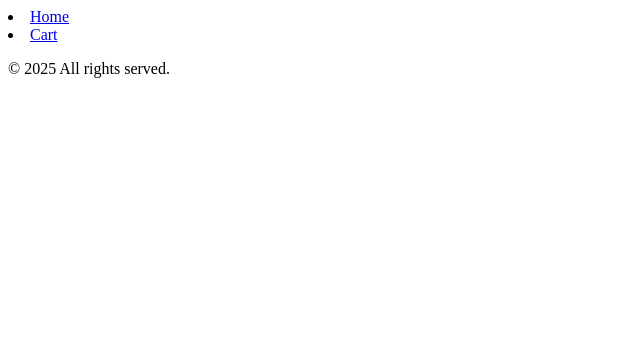
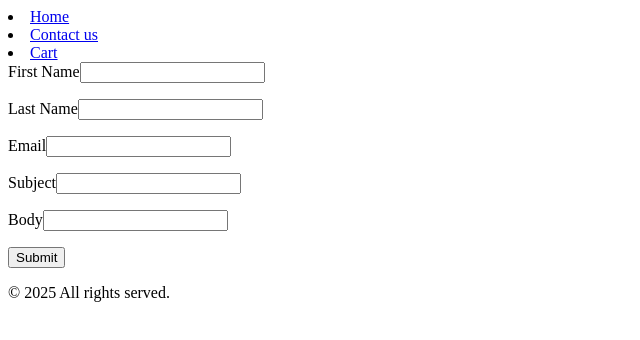
Before and after one commit to gydalo/Online-Store, a React (Vite) app: page /contact in a window 1280 px wide. Shown: the top 340 px of the page, without its empty margins (0-640 px from the left). Built offline with nearby package versions, Linux system fonts and the light colour scheme.

Commit message:
Contact Form

```diff
--- a/src/App.jsx
+++ b/src/App.jsx
@@ -4,6 +4,7 @@ import { BrowserRouter as Router, Routes, Route } from "react-router-dom";
 import Home from "./components/Home";
 import Product from "./components/Product/Product.jsx";
 import Cart from "./components/Cart/index.jsx";
+import Contact from "./components/Contact/index.jsx";
 
 
 function App() {
@@ -13,6 +14,7 @@ function App() {
           <Route index element={<Home />} />
           <Route path="product/:id" element={<Product />} />
           <Route path="cart" element={<Cart />} />
+          <Route path="contact" element={<Contact />}/>
         </Routes>
       </Layout>
   );
--- /dev/null
+++ b/src/components/Contact/index.jsx
@@ -0,0 +1,68 @@
+import React from "react";
+import { useForm } from "react-hook-form";
+import { yupResolver } from "@hookform/resolvers/yup";
+import * as yup from "yup";
+
+const schema = yup
+  .object({
+    firstName: yup
+      .string()
+      .min(3, "Your first name should be at least 3 characters.")
+      .max(10, "Your first name cannot be longer than 10 characters.")
+      .required("Please enter your first name"),
+    lastName: yup
+      .string()
+      .min(1, "Your last name should be at least 1 characters.")
+      .max(10, "Your first name cannot be longer than 10 characters.")
+      .required("Please enter your last name"),
+    email: yup
+      .string()
+      .email("Please enter a valid email")
+      .required("Please enter your email"),
+    subject: yup
+      .string()
+      .min(3, "Your subject should be at least 3 characters.")
+      .required("Please enter your subject"),
+    body: yup
+      .string()
+      .min(3, "Your body should be at least 3 characters.")
+      .required("Please enter your body"),
+  })
+  .required();
+
+function Contact() {
+  const {
+    register,
+    handleSubmit,
+    formState: { errors },
+  } = useForm({
+    resolver: yupResolver(schema),
+  });
+
+  function onSubmit(data) {
+    console.log(data);
+  }
+
+  return (
+    <form onSubmit={handleSubmit(onSubmit)}>
+      <label htmlFor="firstName">First Name</label>
+      <input {...register("firstName")} />
+      <p>{errors.firstName?.message}</p>
+      <label htmlFor="lastName">Last Name</label>
+      <input {...register("lastName")} />
+      <p>{errors.lastName?.message}</p>
+      <label htmlFor="email">Email</label>
+      <input {...register("email")} />
+      <p>{errors.email?.message}</p>
+      <label htmlFor="subject">Subject</label>
+      <input {...register("subject")} />
+      <p>{errors.subject?.message}</p>
+      <label htmlFor="body">Body</label>
+      <input {...register("body")} />
+      <p>{errors.body?.message}</p>
+      <input type="submit" />
+    </form>
+  );
+}
+
+export default Contact;
--- a/src/components/Header/index.jsx
+++ b/src/components/Header/index.jsx
@@ -8,6 +8,9 @@ const Header = () => {
           <Link to={`/`}>Home</Link>
         </li>
         <li>
+          <Link to="/contact">Contact us</Link>
+        </li>
+        <li>
           <Link to="/cart">Cart</Link>
         </li>
       </nav>
```
